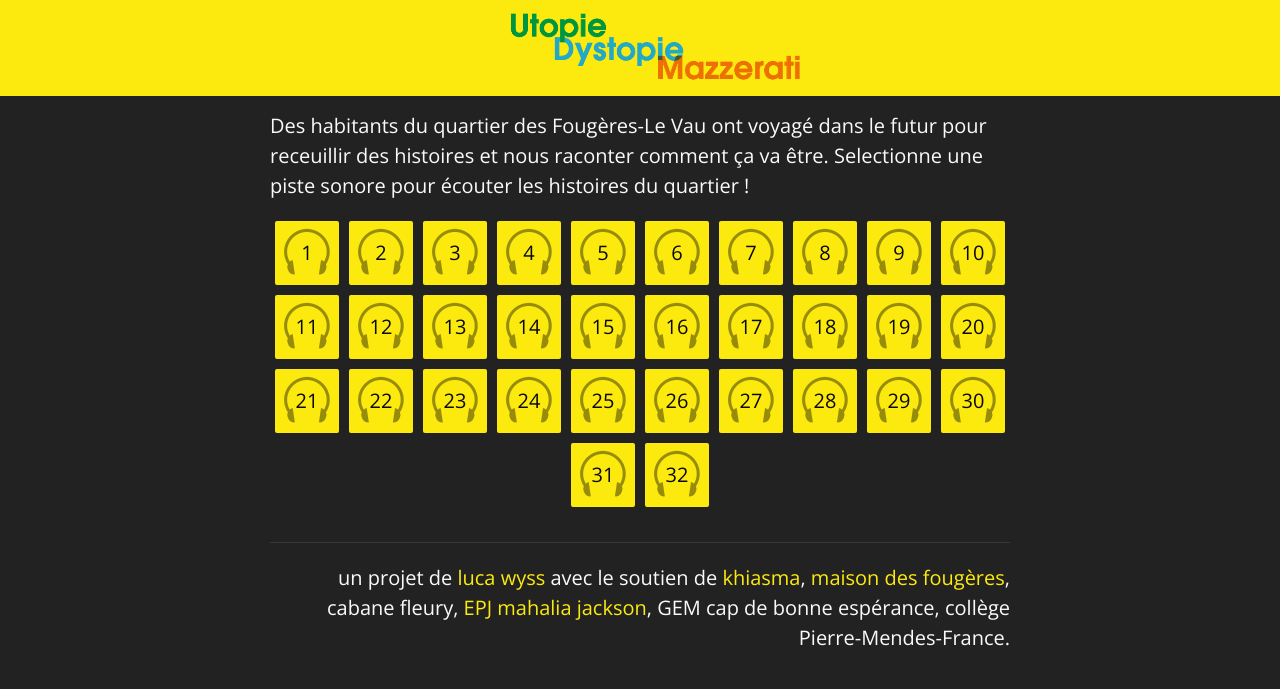
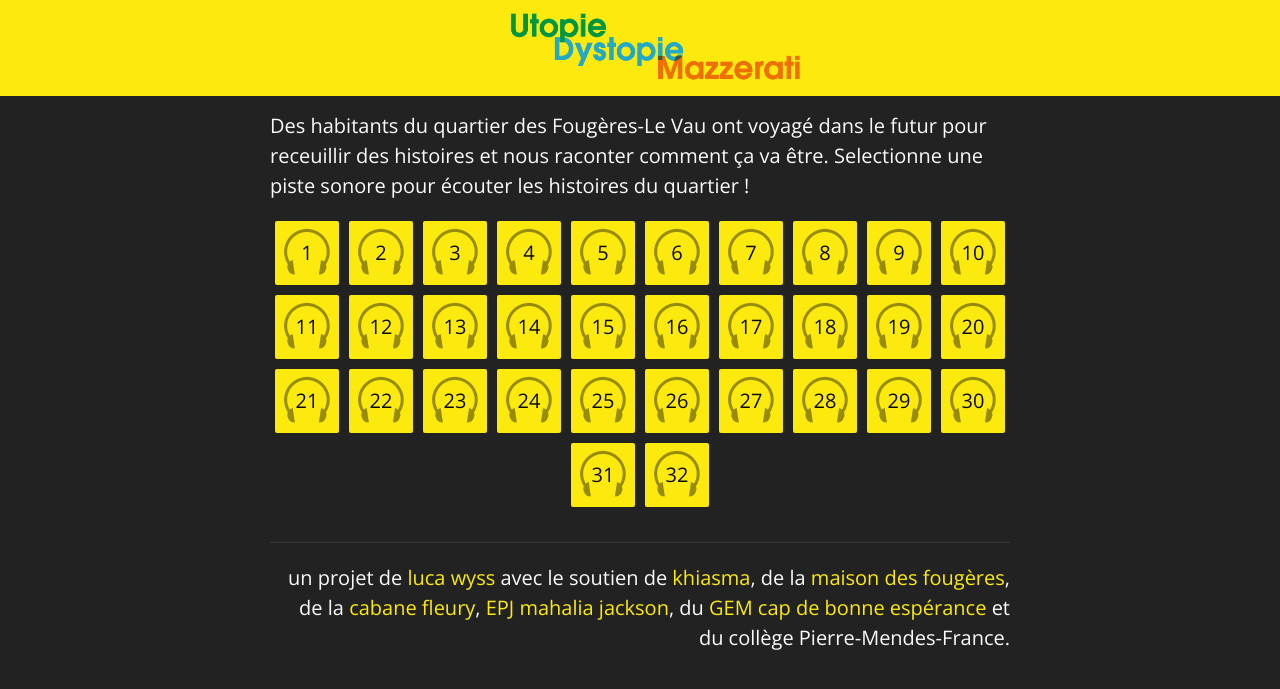
Before and after one commit to lucawyss/utopie, a Jekyll site: the page built from index.html, in a window 1280 px wide. Shown: the top 689 px of the page. Built offline with Jekyll 4.4.1, drawn with Linux system fonts in a browser that asks for light colours.

```diff
--- a/_includes/footer.html
+++ b/_includes/footer.html
@@ -3,16 +3,15 @@
   <div class="wrapper">
 
     <div class="partner-logos">
-      <!-- replace logos here! -->
       un projet de
       <a href="http://lucawyss.com" target="_blank">luca wyss</a>
       avec le soutien de
       <a href="http://www.khiasma.net" target="_blank">khiasma</a>,
-      <a href="http://lamaisondesfougeres.blogspot.com/" target="_blank">maison des fougères</a>,
-      cabane fleury,
+      de la <a href="http://lamaisondesfougeres.blogspot.com/" target="_blank">maison des fougères</a>,
+      de la <a href="https://www.facebook.com/La-Cabane-Fleury-126598834410281/">cabane fleury</a>,
       <a href="https://fb.com/epjmahaliajackson" target="_blank">EPJ mahalia jackson</a>,
-      GEM cap de bonne espérance,
-      collège Pierre-Mendes-France.
+      du <a href="https://www.facebook.com/Groupe-d-entraide-mutuelle-Le-Cap-de-Bonne-esperance-549526285145608/">GEM cap de bonne espérance</a>
+      et du collège Pierre-Mendes-France.
     </div>
   </div>
 
```
